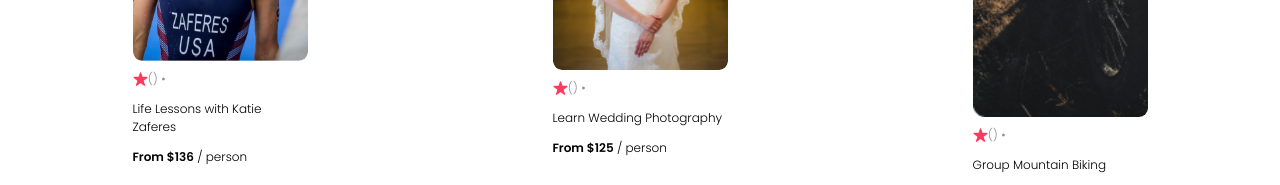
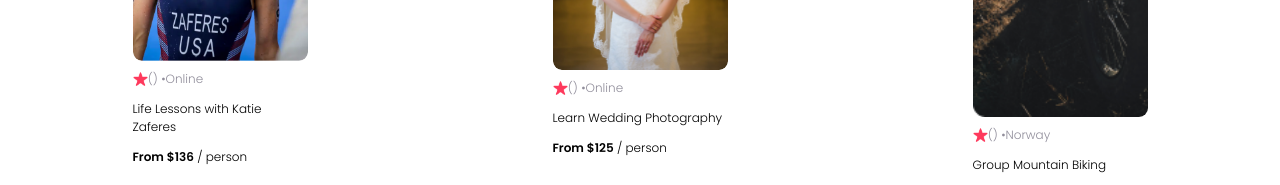
Before and after one commit to Daniel-Williams-ux/Airbnb-Experiences-clone, a React (Vite) app: page / in a window 1280 px wide. Shown: the part 688-873 px from the top of the page. Built offline with nearby package versions, Linux system fonts and the light colour scheme.

Commit message:
passing in object props to card

```diff
--- a/src/components/Card.jsx
+++ b/src/components/Card.jsx
@@ -14,8 +14,8 @@ export default function Card(props) {
             <div className="card--stats">
                 <img src="../images/star.png" className="card--star" />
                 <span>{props.item.rating}</span>
-                <span className="gray">({props.reviewCount}) • </span>
-                <span className="gray">{props.location}</span>
+                <span className="gray">({props.item.reviewCount}) • </span>
+                <span className="gray">{props.item.location}</span>
             </div>
             <p className="card--title">{props.item.title}</p>
             <p className="card--price"><span className="bold">From ${props.item.price}</span> / person</p>
```
